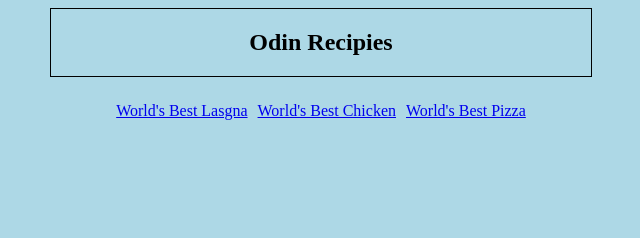
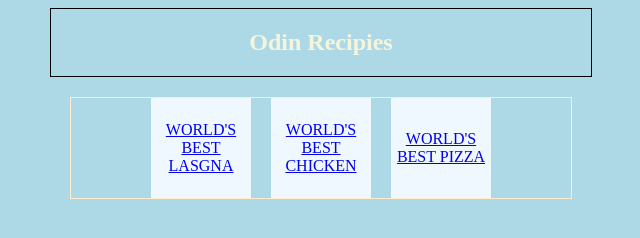
Before and after one commit to dragosmihaescu/odin-recipes, a plain HTML site: page index.html in a window 1280 px wide. Shown: the whole page, without its empty margins (237-877 px from the left). Drawn offline with Linux system fonts and the light colour scheme.

Commit message:
Practice with flexbox, center divs, containers.

```diff
--- a/index.html
+++ b/index.html
@@ -11,8 +11,8 @@
         <div class="hero">
     <h1 class ="recipe-title"> Odin Recipies </h1>
             <div class="links">
-    <a href ="./recipes/lasgna.html"> World's Best Lasgna </a>
-    <a href ="./recipes/chicken.html"> World's Best Chicken</a>
+    <a class href ="./recipes/lasgna.html"> World's Best Lasgna </a>
+    <a class href ="./recipes/chicken.html"> World's Best Chicken</a>
     <a href ="./recipes/pizza.html"> World's Best Pizza </a>
 </div>
 </div>
--- a/styles.css
+++ b/styles.css
@@ -11,6 +11,7 @@ body {
     border: 1px solid black;
     margin: 0 auto;
     width: 500px;
+    color:beige;
 }
 
 .container {
@@ -21,13 +22,26 @@ body {
     display: block;
     margin: 0 auto;
 }
+
 .links {
+    display:flex;
+    justify-content: center;
     align-items: center;
-    justify-content: center;
-    display:flex;
+    height: 100px;
+    border: 1px solid blanchedalmond;
+    gap: 20px;
+    width: 500px;
+    margin: 0 auto;
+    margin-top:20px;
 }
 
 .links a {
-    padding: 5px;
-    margin-top: 20px;
+    display:flex;
+    justify-content: center;
+    align-items: center;
+    text-align: center;
+    text-transform: uppercase;
+    background-color: aliceblue;
+    width: 100px;
+    height: 100px;
 }
```
